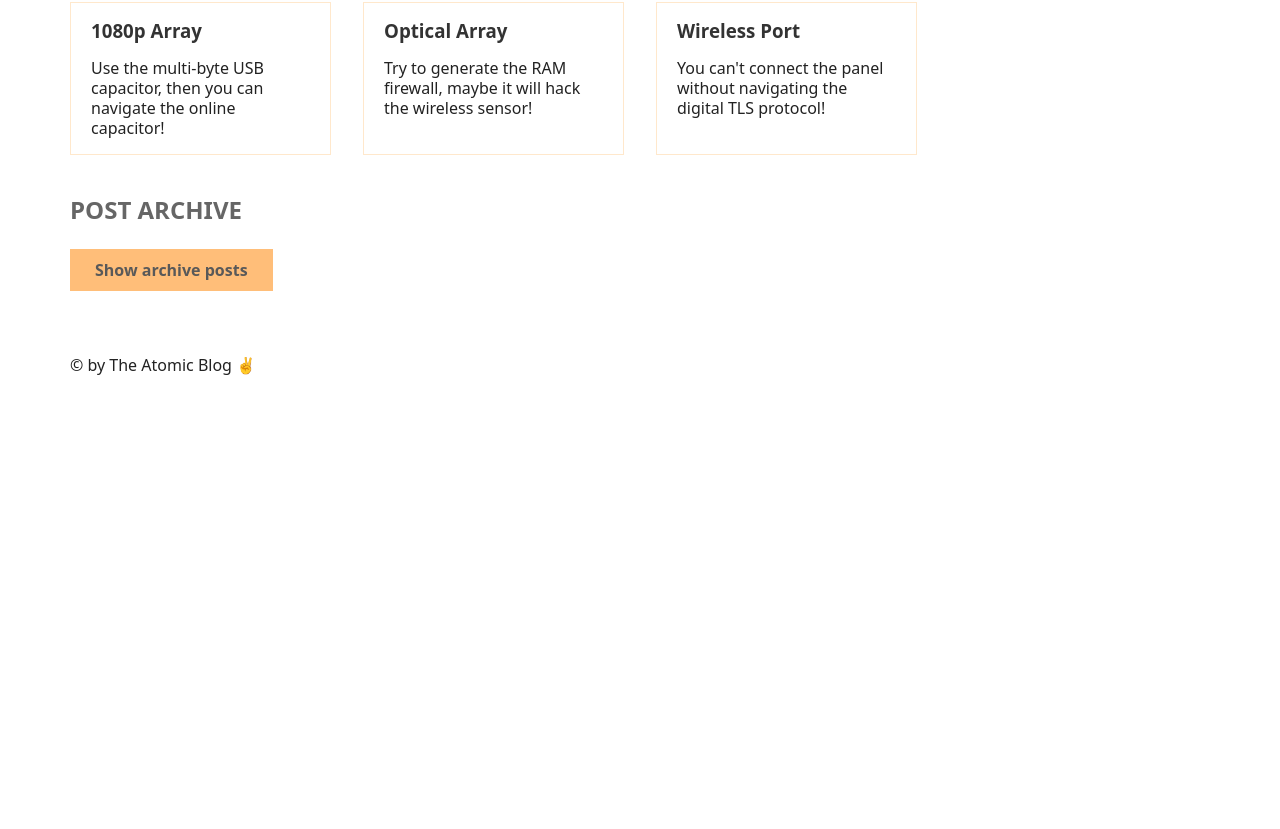
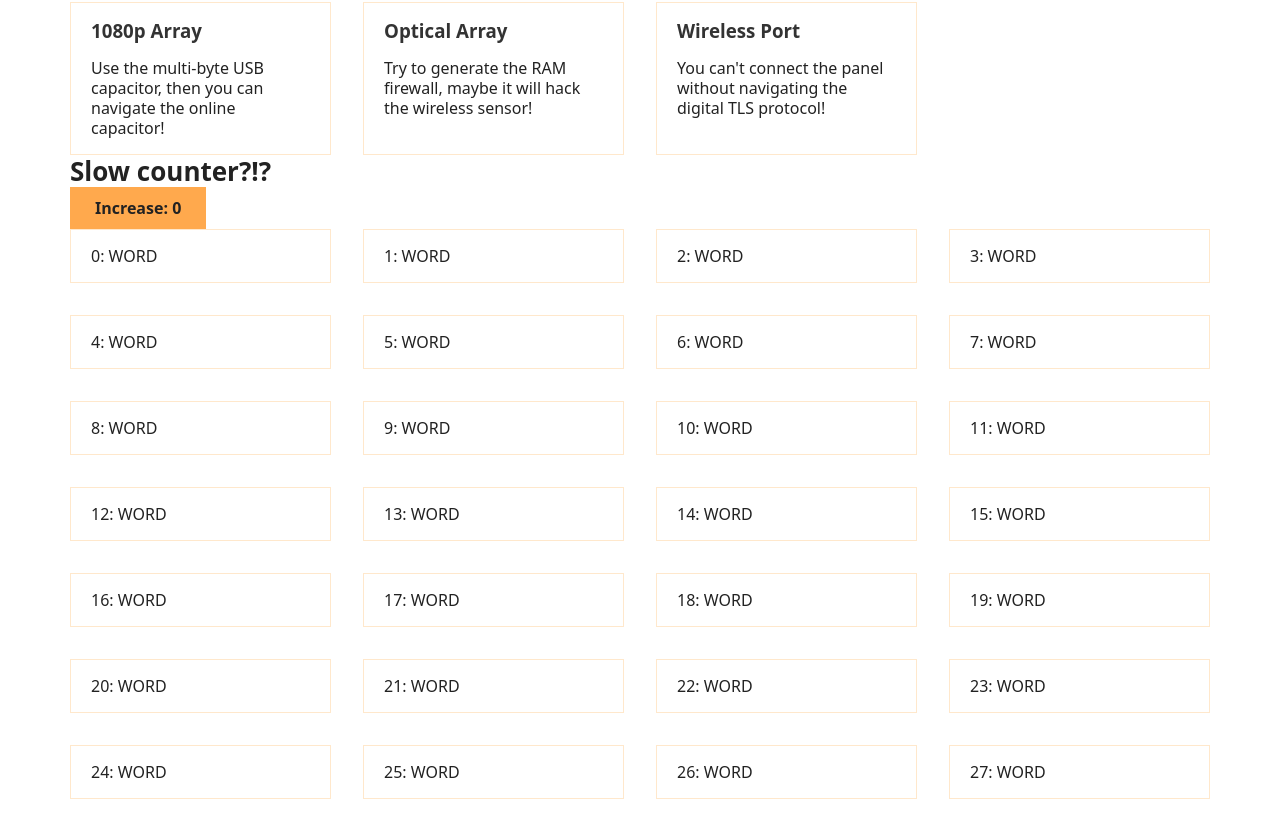
Before and after one commit to kennykwyiu/12-atomic-blog, a React (Create React App) app: page / in a window 1280 px wide. Shown: the part 1747-2576 px from the top of the page. Before the commit the page ends 2154 px from the top, so only its background shows below. Built offline with nearby package versions, Linux system fonts and the light colour scheme.

Commit message:
245-optimization trick with children

```diff
--- a/src/App.js
+++ b/src/App.js
@@ -1,6 +1,7 @@
 import { faker } from "@faker-js/faker";
 import { useEffect, useState } from "react";
 import { PostProvider, usePosts } from "./PostContext";
+import Test from "./Test";
 
 function createRandomPost() {
   return {
@@ -122,6 +123,7 @@
 function List() {
   const { posts } = usePosts();
   return (
+    <>
       <ul>
         {posts.map((post, i) => (
           <li key={i}>
@@ -130,6 +132,8 @@
           </li>
         ))}
       </ul>
+      <Test />
+    </>
   );
 }
 
--- a/src/Test.js
+++ b/src/Test.js
@@ -2,7 +2,7 @@
 
 function SlowComponent() {
   // If this is too slow on your maching, reduce the `length`
-  const words = Array.from({ length: 100_000 }, () => "WORD");
+  const words = Array.from({ length: 10000 }, () => "WORD");
   return (
     <ul>
       {words.map((word, i) => (
@@ -14,13 +14,32 @@
   );
 }
 
-export default function Test() {
+function Counter({ children }) {
   const [count, setCount] = useState(0);
   return (
     <div>
       <h1>Slow counter?!?</h1>
       <button onClick={() => setCount((c) => c + 1)}>Increase: {count}</button>
-      <SlowComponent />
+      {children}
     </div>
   );
 }
+
+export default function Test() {
+  // const [count, setCount] = useState(0);
+  // return (
+  //   <div>
+  //     <h1>Slow counter?!?</h1>
+  //     <button onClick={() => setCount((c) => c + 1)}>Increase: {count}</button>
+  //     <SlowComponent />
+  //   </div>
+  // );
+
+  return (
+    <div>
+      <Counter>
+        <SlowComponent />
+      </Counter>
+    </div>
+  );
+}
```
Lines whose indentation alone changed are shown as unchanged.
